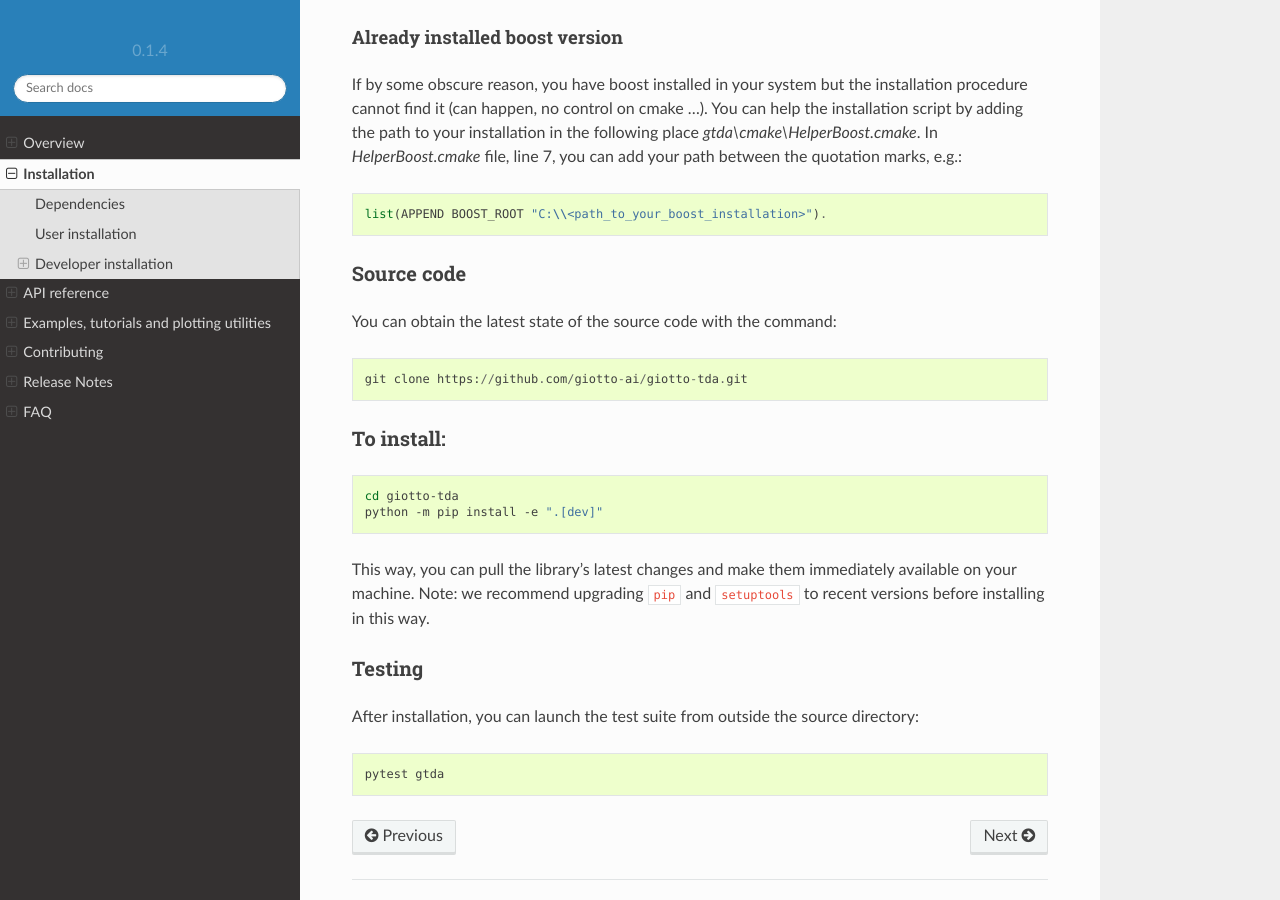
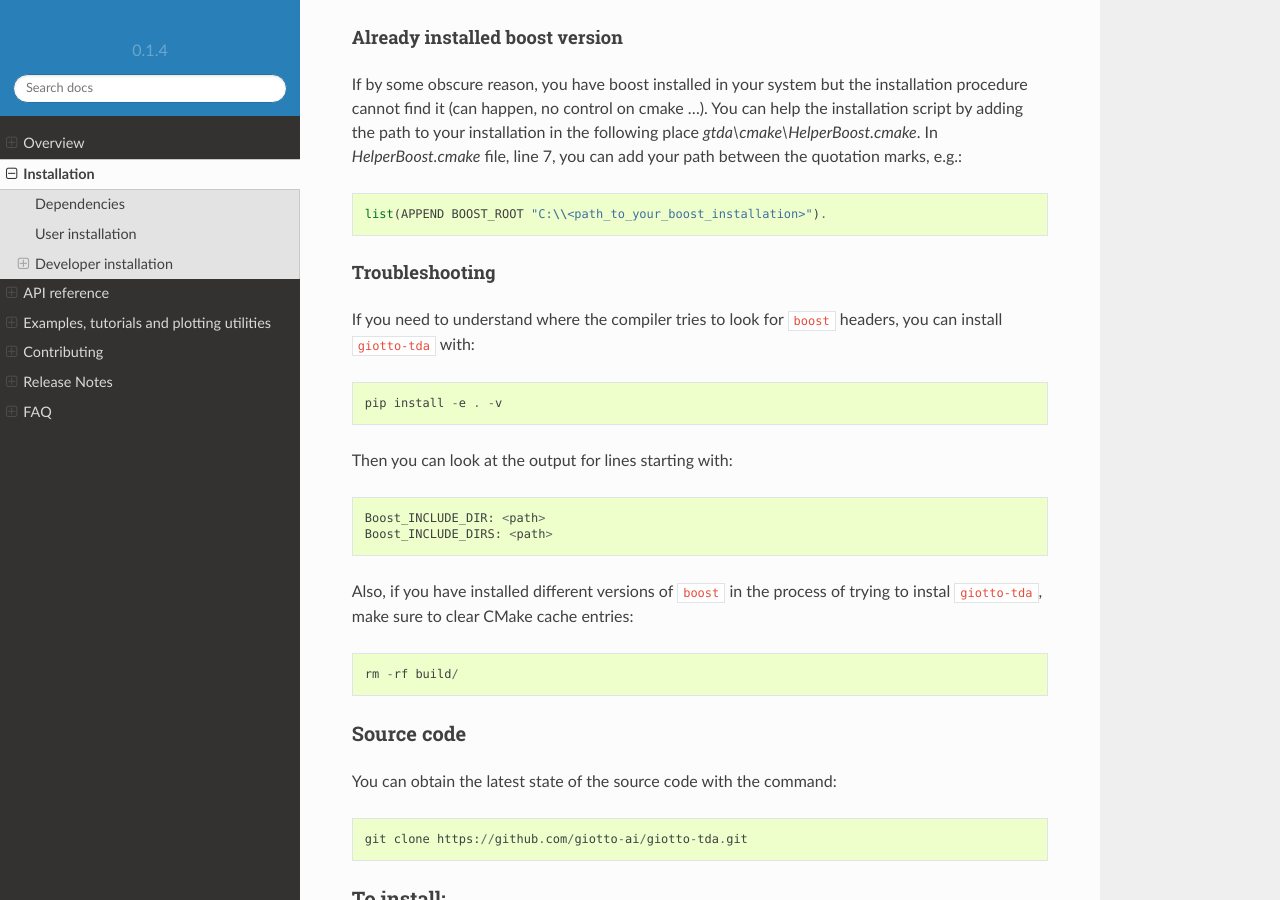
Before and after one commit to giotto-ai/giotto-tda, a Sphinx documentation site: the page built from doc/installation.rst, in a window 1280 px wide and 900 px high, scrolled down 2736 px. Built offline with Sphinx 7.4.7 and the Read the Docs theme 2.0.0, drawn with Linux system fonts in a browser that asks for light colours; pages that are not in the unit, such as notebooks, are missing from menus; comment, search, counter and statistics services are not loaded; the version number is read from the project's files by our own code.

Commit message:
Add boost installation troubleshooting explanations

```diff
--- a/doc/installation.rst
+++ b/doc/installation.rst
@@ -131,6 +131,24 @@ In `HelperBoost.cmake` file, line 7, you can add your path between the quotation
 
    list(APPEND BOOST_ROOT "C:\\<path_to_your_boost_installation>").
 
+Troubleshooting
+---------------
+
+If you need to understand where the compiler tries to look for ``boost`` headers,
+you can install ``giotto-tda`` with::
+
+   pip install -e . -v
+
+Then you can look at the output for lines starting with::
+
+   Boost_INCLUDE_DIR: <path>
+   Boost_INCLUDE_DIRS: <path>
+
+Also, if you have installed different versions of ``boost`` in the process of trying to instal ``giotto-tda``,
+make sure to clear CMake cache entries::
+
+    rm -rf build/
+
 
 Source code
 ===========
```
